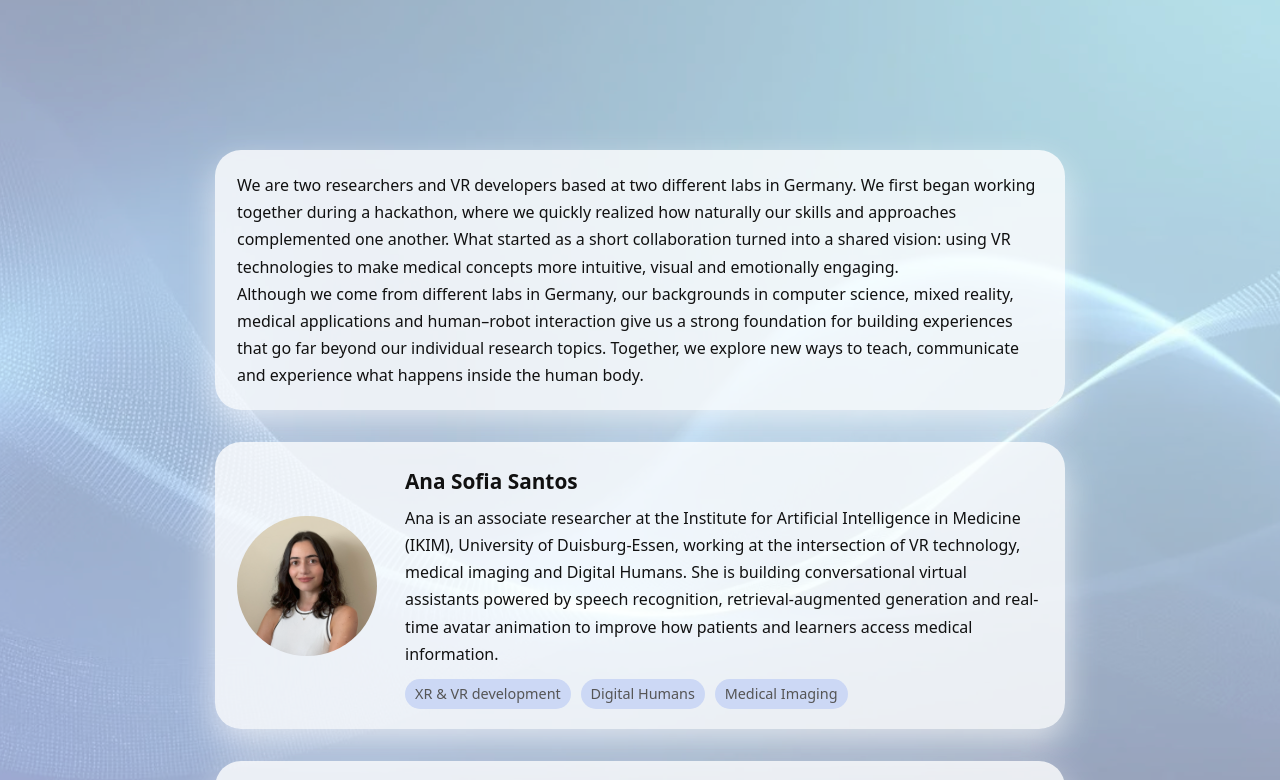
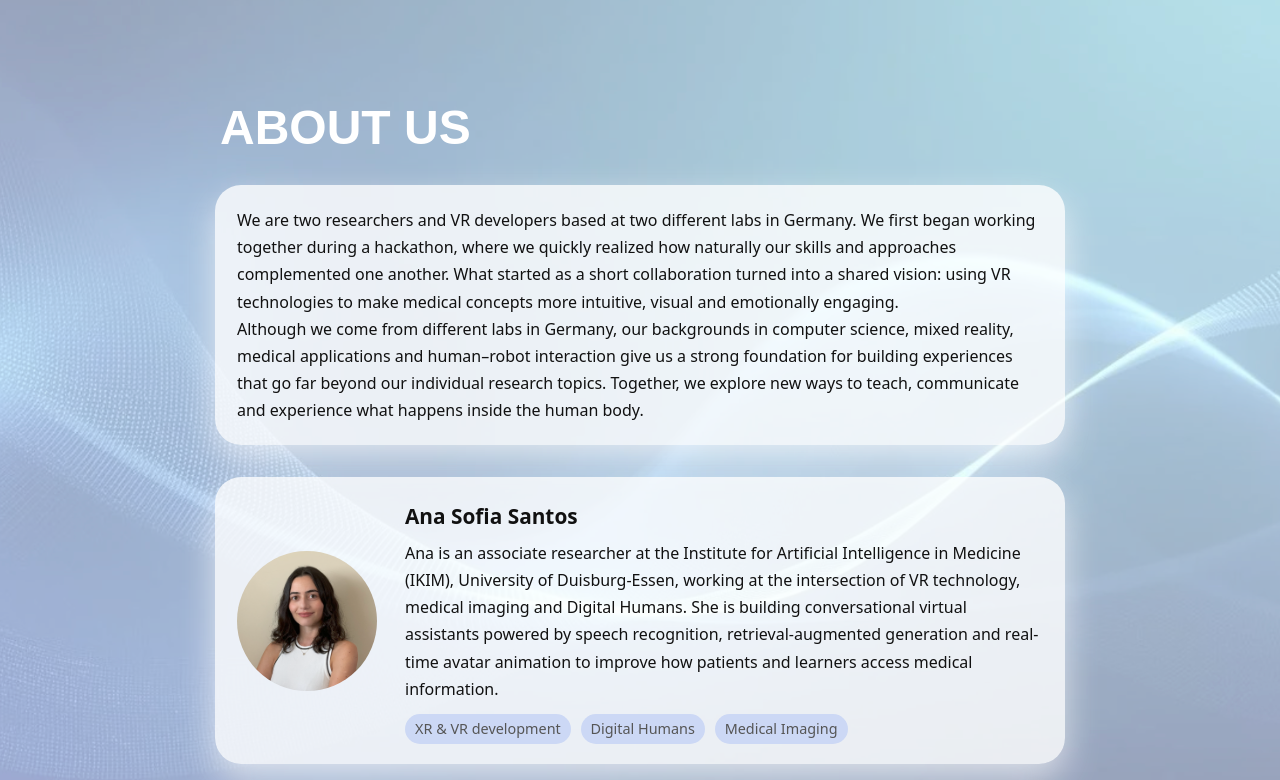
Before and after one commit to sofia-adelie/cellcrush, a plain HTML site: page about.html in a window 1280 px wide. Shown: the top 780 px of the page. Drawn offline with Linux system fonts and the light colour scheme.

Commit message:
Update about.html

```diff
--- a/about.html
+++ b/about.html
@@ -34,7 +34,7 @@
       max-width: 1000px;
       width: 100%;
       margin: 0 auto;
-      padding: 150px 20px 40px;
+      padding: 100px 20px 40px;
     }
 
     .intro,
@@ -126,6 +126,18 @@
       background: #163d52;
     }
 
+    .page-title {
+      color: rgb(255, 255, 255);
+      font-family: Arial, Helvetica, sans-serif;
+      font-size: 3rem;
+      font-weight: 700;
+      margin: 0 0 30px 0;
+      max-width: 850px;
+      margin-left: auto;
+      margin-right: auto;
+      padding-left: 5px;
+    }
+
     /* ---------- Responsive tweaks ---------- */
 
     /* Tablets / small laptops */
@@ -198,6 +210,7 @@
 </head>
 <body>
   <div class="container">
+    <h1 class="page-title">ABOUT US</h1>
     <div class="intro">
       <div class="info">
         <p>
```
